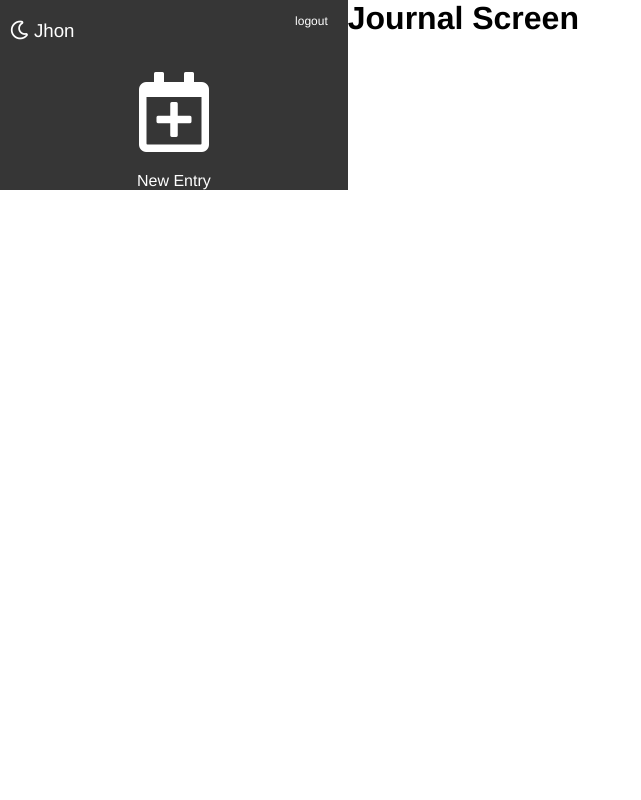
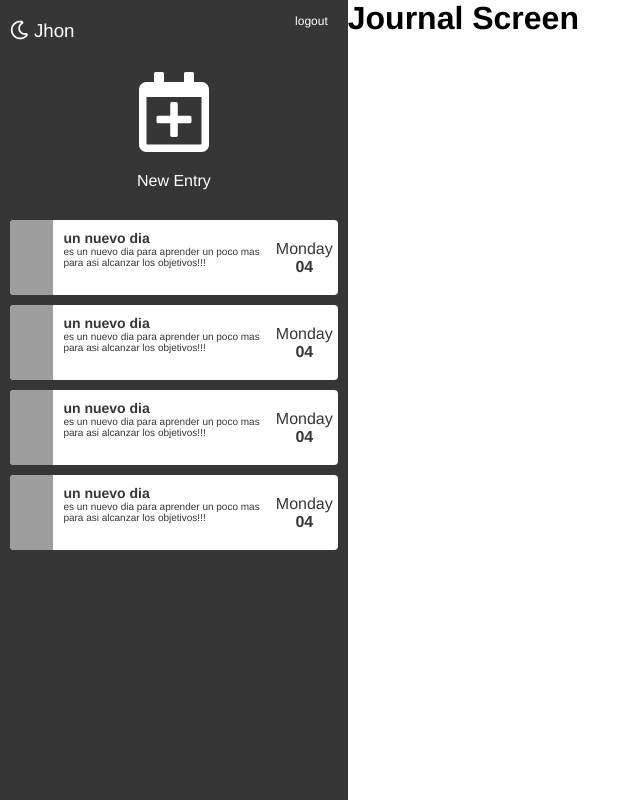
Before and after one commit to JhonPerez95/Journal-App, a React (Create React App) app: page / in a window 1280 px wide. Shown: the whole page, without its empty margins (0-641 px from the left). Built offline with nearby package versions, Linux system fonts and the light colour scheme; grey boxes are pictures that could not be loaded.

Commit message:
journalEntry

```diff
--- /dev/null
+++ b/src/components/journal/JournalEntries.js
@@ -0,0 +1,15 @@
+import React from 'react';
+import JournalEntry from './JournalEntry';
+
+const JournalEntries = () => {
+  const entries = [1, 2, 3, 4];
+  return (
+    <div className="journal__entries">
+      {entries.map((item) => (
+        <JournalEntry key={item} />
+      ))}
+    </div>
+  );
+};
+
+export default JournalEntries;
--- /dev/null
+++ b/src/components/journal/JournalEntry.js
@@ -0,0 +1,29 @@
+import React from 'react';
+
+const JournalEntry = () => {
+  return (
+    <div className="journal__entry pointer">
+      <div
+        className="journal__entry-picture"
+        style={{
+          backgroundImage:
+            'url(https://cdn.pixabay.com/photo/2015/04/23/22/00/tree-736885__340.jpg)',
+          backgroundSize: 'cover',
+        }}
+      ></div>
+      <div className="journal__entry-body">
+        <p className="journal__entry-title">un nuevo dia</p>
+        <p className="journal__entry-content">
+          es un nuevo dia para aprender un poco mas para asi alcanzar los
+          objetivos!!!
+        </p>
+      </div>
+      <div className="journal__entry-date-box">
+        <samp>Monday</samp>
+        <h4>04</h4>
+      </div>
+    </div>
+  );
+};
+
+export default JournalEntry;
--- a/src/components/journal/Sidebar.js
+++ b/src/components/journal/Sidebar.js
@@ -1,4 +1,5 @@
 import React from 'react';
+import JournalEntries from './JournalEntries';
 
 const Sidebar = () => {
   return (
@@ -14,6 +15,7 @@ const Sidebar = () => {
         <i className="far fa-calendar-plus fa-5x" />
         <p className="mt-5">New Entry</p>
       </div>
+      <JournalEntries />
     </aside>
   );
 };
--- a/src/styles/base/_base.scss
+++ b/src/styles/base/_base.scss
@@ -1,9 +1,33 @@
-// colors
-$primary: #5c62c5;
-$dark-grey: #363636;
-$light-grey: #d8d8d8;
+* {
+  font-family: Helvetica, Arial, sans-serif;
+  margin: 0px;
+}
 
-// colors btn google
-$white: #fff;
-$google-blue: #4285f4;
-$button-active-blue: #1669f2;
+html,
+body {
+  height: 100vh;
+  width: 100vw;
+}
+
+main {
+  width: 100%;
+}
+
+.mt-1 {
+  margin-top: 5px;
+}
+.mt-5 {
+  margin-top: 20px;
+}
+
+.mb-1 {
+  margin-bottom: 5px;
+}
+
+.mb-5 {
+  margin-bottom: 20px;
+}
+
+.pointer {
+  cursor: pointer;
+}
--- a/src/styles/base/_settings.scss
+++ b/src/styles/base/_settings.scss
@@ -1,33 +1,9 @@
-* {
-  font-family: Helvetica, Arial, sans-serif;
-  margin: 0px;
-}
+// colors
+$primary: #5c62c5;
+$dark-grey: #363636;
+$light-grey: #d8d8d8;
 
-html,
-body {
-  height: 100vh;
-  width: 100vw;
-}
-
-main {
-  width: 100%;
-}
-
-.mt-1 {
-  margin-top: 5px;
-}
-.mt-5 {
-  margin-top: 20px;
-}
-
-.mb-1 {
-  margin-bottom: 5px;
-}
-
-.mb-5 {
-  margin-bottom: 20px;
-}
-
-.pointer {
-  cursor: pointer;
-}
+// colors btn google
+$white: #fff;
+$google-blue: #4285f4;
+$button-active-blue: #1669f2;
--- a/src/styles/components/_journal.scss
+++ b/src/styles/components/_journal.scss
@@ -7,7 +7,7 @@
   color: white;
   display: flex;
   flex-direction: column;
-  height: 100%;
+  height: 100vh;
   padding-left: 10px;
   padding-right: 10px;
   width: 450px;
@@ -36,3 +36,46 @@
     color: darken($color: white, $amount: 20);
   }
 }
+
+.journal__entries {
+  flex: 1 1 auto;
+  margin-top: 30px;
+  overflow-y: auto;
+}
+
+.journal__entry {
+  background-color: white;
+  border-radius: 4px;
+  color: $dark-grey;
+  display: flex;
+  margin-bottom: 10px;
+  overflow: hidden;
+}
+.journal__entry-picture {
+  height: 75px;
+  width: 75px;
+}
+
+.journal__entry-body {
+  padding: 10px;
+}
+.journal__entry-title {
+  font-size: 14px;
+  font-weight: bold;
+}
+
+.journal__entry-content {
+  font-size: 10px;
+}
+
+.journal__entry-date-box {
+  align-items: center;
+  display: flex;
+  flex-direction: column;
+  justify-content: center;
+  padding: 5px;
+}
+
+.journal__entry-date-box span {
+  font-size: 12px;
+}
--- a/src/styles/styles.scss
+++ b/src/styles/styles.scss
@@ -1,8 +1,8 @@
-@import './base//settings';
-@import './base//base';
+@import './base/settings';
+@import './base/base';
 
 // Component
-@import './components//auth';
+@import './components/auth';
 @import './components/button';
 @import './components/links';
 @import './components/journal';
```
